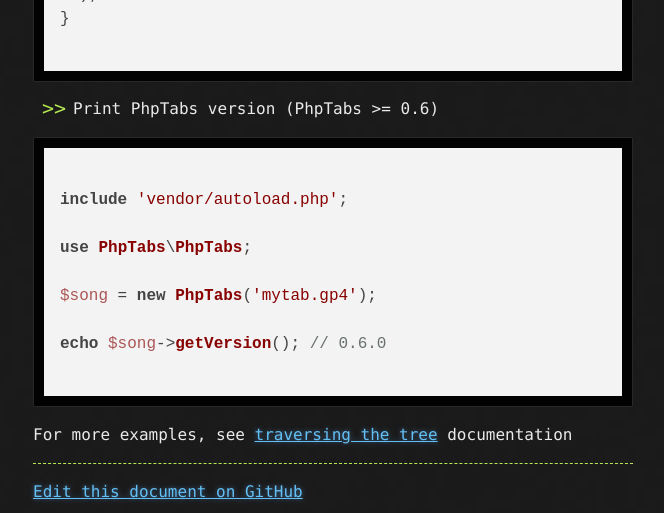
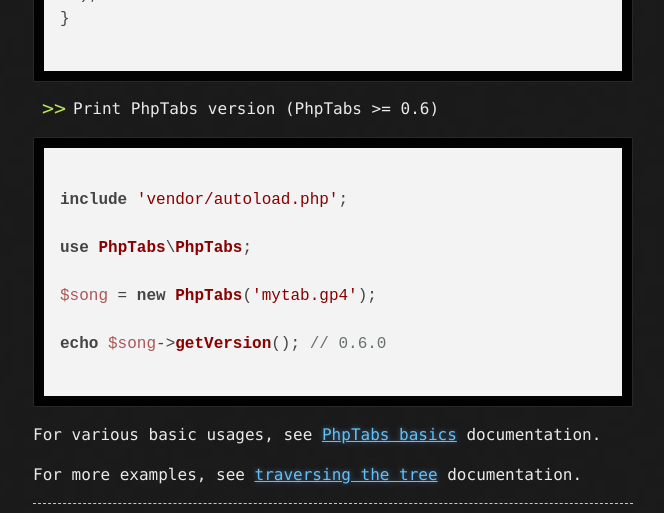
Before and after one commit to stdtabs/stdtabs.github.io, a Jekyll site: the page built from docs/getting-started.md, in a window 1280 px wide and 900 px high, scrolled down 1249 px, cut to the strip 0-513 px from the top of the window. Shown: the whole strip, without its empty margins (307-971 px from the left). Built offline with Jekyll 4.4.1, drawn with Linux system fonts in a browser that asks for light colours; nearby versions of some CDN libraries; our own code applies the rules of GitHub Pages for plain Markdown files.

Commit message:
Add a link to the PhpTabs basics

````diff
--- a/docs/getting-started.md
+++ b/docs/getting-started.md
@@ -62,9 +62,9 @@
 echo $song->getVersion(); // 0.6.0
 
 ```
+For various basic usages, see [PhpTabs basics](/basic.html#top) documentation.
 
-
-For more examples, see [traversing the tree](/phptabs.html#traversing-the-tree-is-made-simple) documentation
+For more examples, see [traversing the tree](/phptabs.html#traversing-the-tree-is-made-simple) documentation.
 
 
 
````
